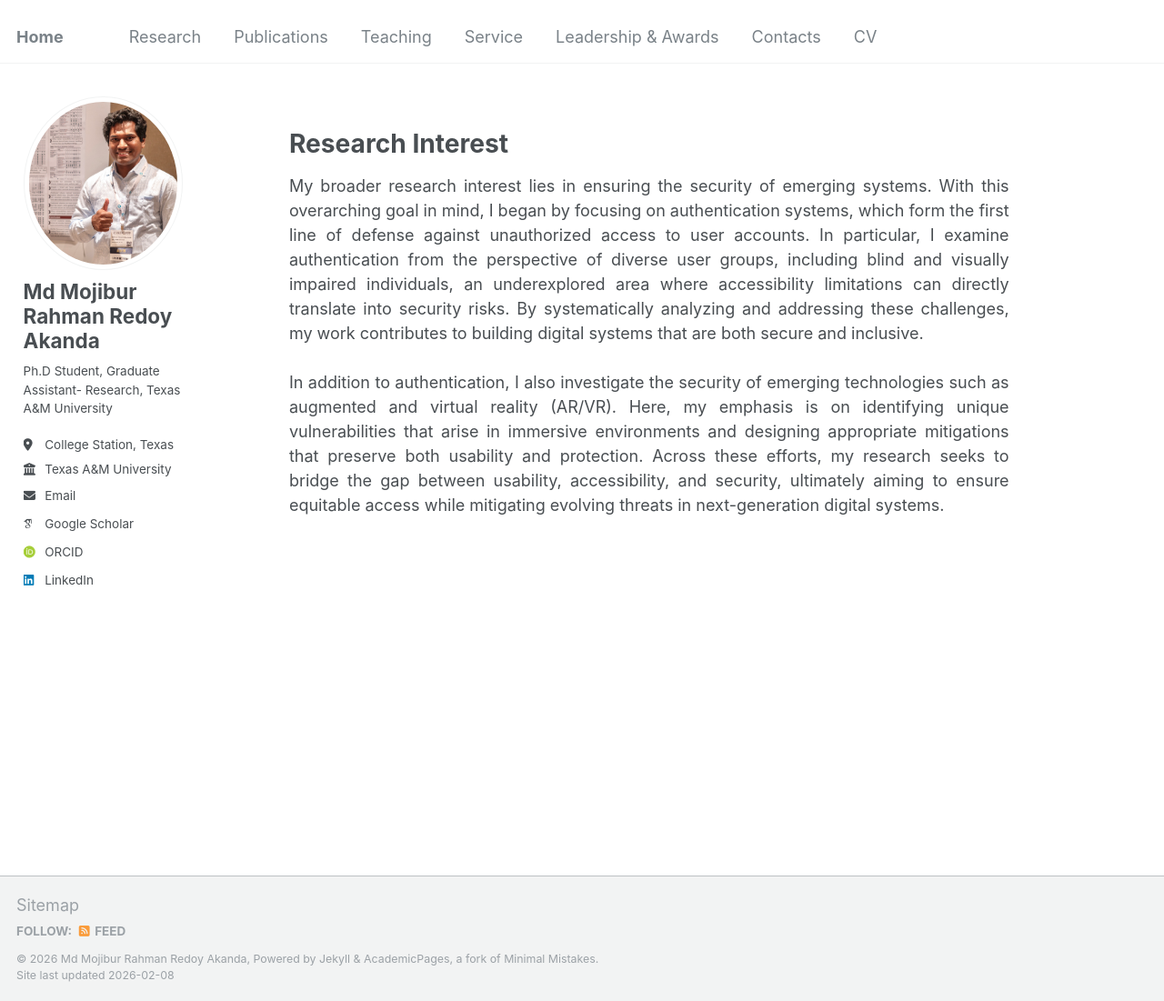
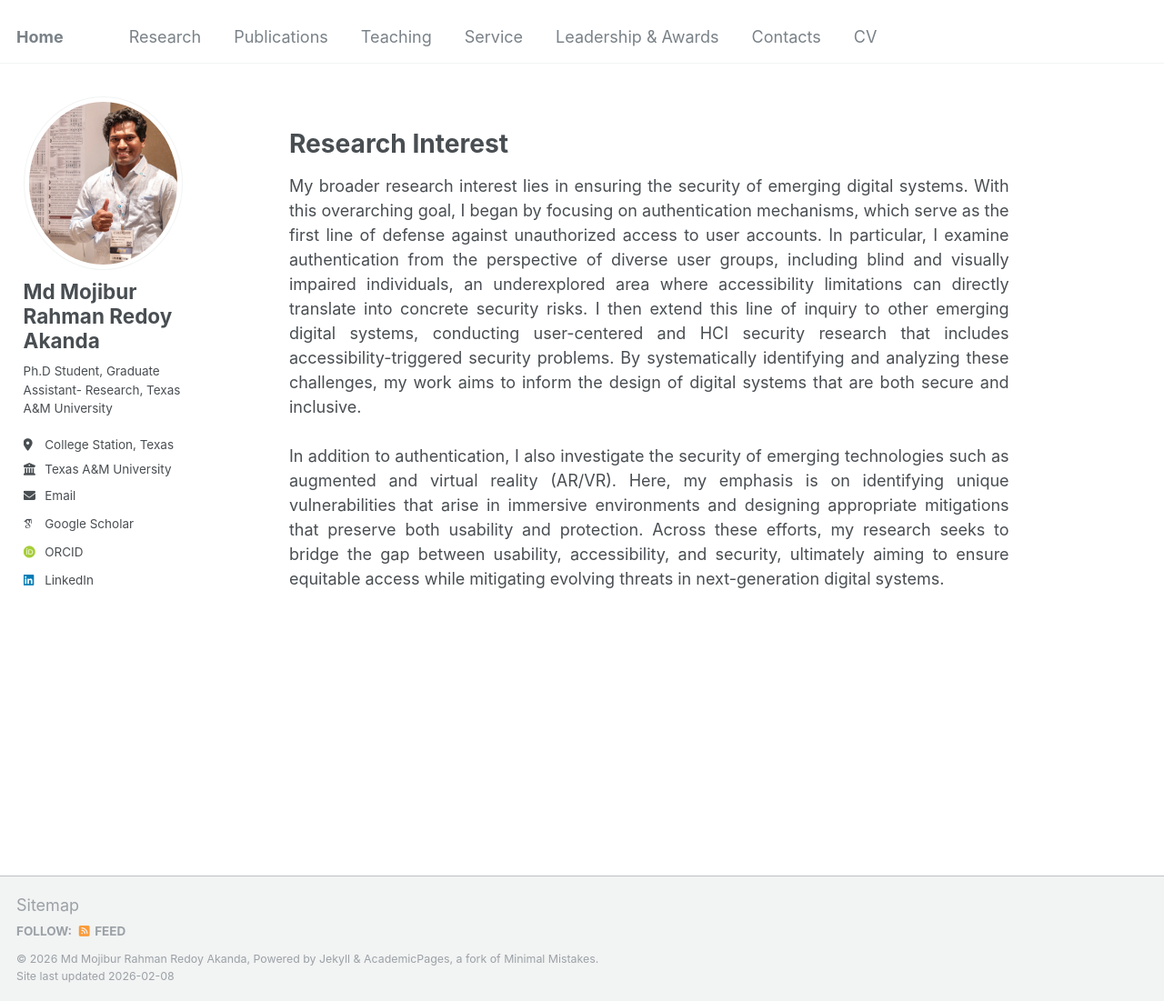
Before and after one commit to redoyakanda/redoyakanda.github.io, a Jekyll site: the page built from _pages/research.html, in a window 1280 px wide and 1101 px high. Shown: the whole window at 91% size. Built offline with Jekyll 4.4.1, drawn with Linux system fonts in a browser that asks for light colours; some web fonts are replaced.

Commit message:
Update research.html

```diff
--- a/_pages/research.html
+++ b/_pages/research.html
@@ -5,7 +5,9 @@ permalink: /research/
 author_profile: true
 ---
 <p style="text-align: justify;">
-My broader research interest lies in ensuring the security of emerging systems. With this overarching goal in mind, I began by focusing on authentication systems, which form the first line of defense against unauthorized access to user accounts. In particular, I examine authentication from the perspective of diverse user groups, including blind and visually impaired individuals, an underexplored area where accessibility limitations can directly translate into security risks. By systematically analyzing and addressing these challenges, my work contributes to building digital systems that are both secure and inclusive.
-<br><br>
-In addition to authentication, I also investigate the security of emerging technologies such as augmented and virtual reality (AR/VR). Here, my emphasis is on identifying unique vulnerabilities that arise in immersive environments and designing appropriate mitigations that preserve both usability and protection. Across these efforts, my research seeks to bridge the gap between usability, accessibility, and security, ultimately aiming to ensure equitable access while mitigating evolving threats in next-generation digital systems.
+My broader research interest lies in ensuring the security of emerging digital systems. With this overarching goal, I began by focusing on authentication mechanisms, which serve as the first line of defense against unauthorized access to user accounts. In particular, I examine authentication from the perspective of diverse user groups, including blind and visually impaired individuals, an underexplored area where accessibility limitations can directly translate into concrete security risks. I then extend this line of inquiry to other emerging digital systems, conducting user-centered and HCI security research that includes accessibility-triggered security problems. By systematically identifying and analyzing these challenges, my work aims to inform the design of digital systems that are both secure and inclusive.<br><br>
+
+In addition to authentication, I also investigate the security of emerging technologies such as augmented and virtual reality (AR/VR). Here, my emphasis is on identifying unique vulnerabilities that arise in immersive environments and designing appropriate mitigations that preserve both usability and protection.
+
+Across these efforts, my research seeks to bridge the gap between usability, accessibility, and security, ultimately aiming to ensure equitable access while mitigating evolving threats in next-generation digital systems.
 </p>
```
